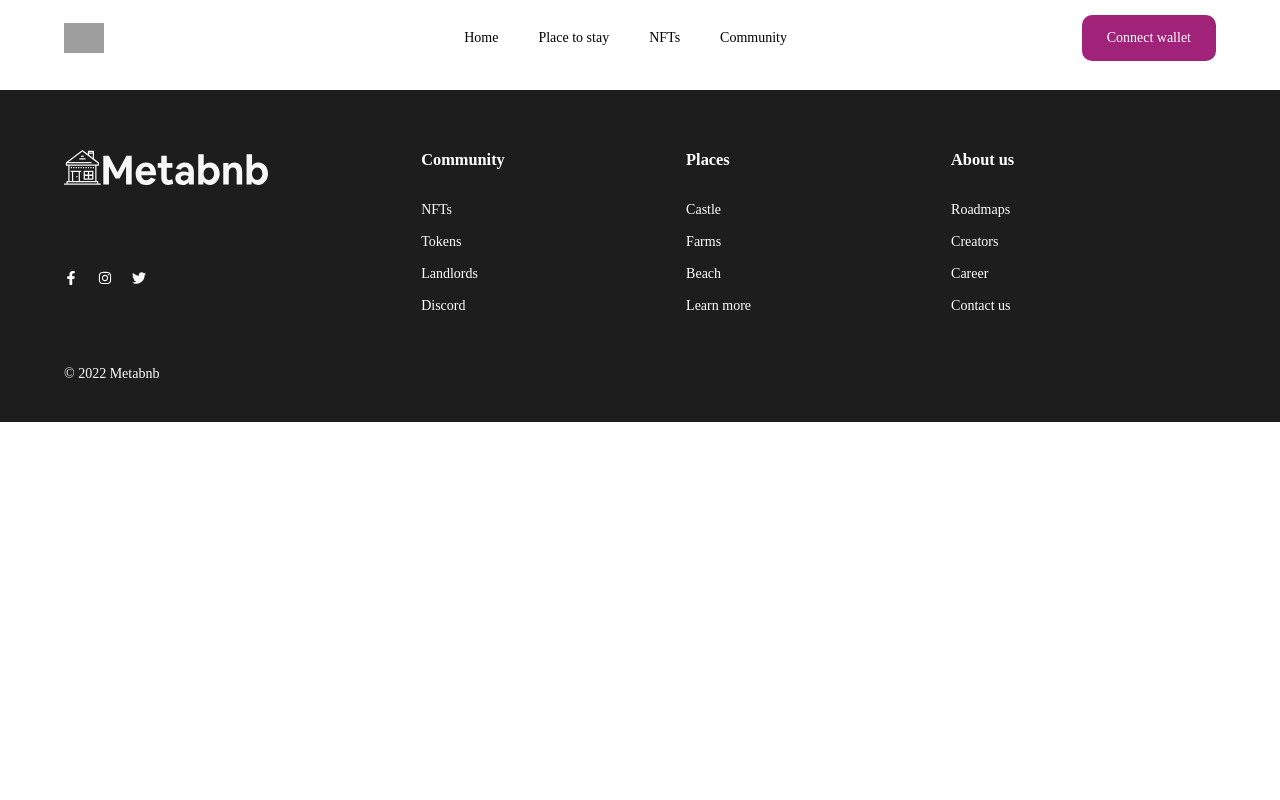
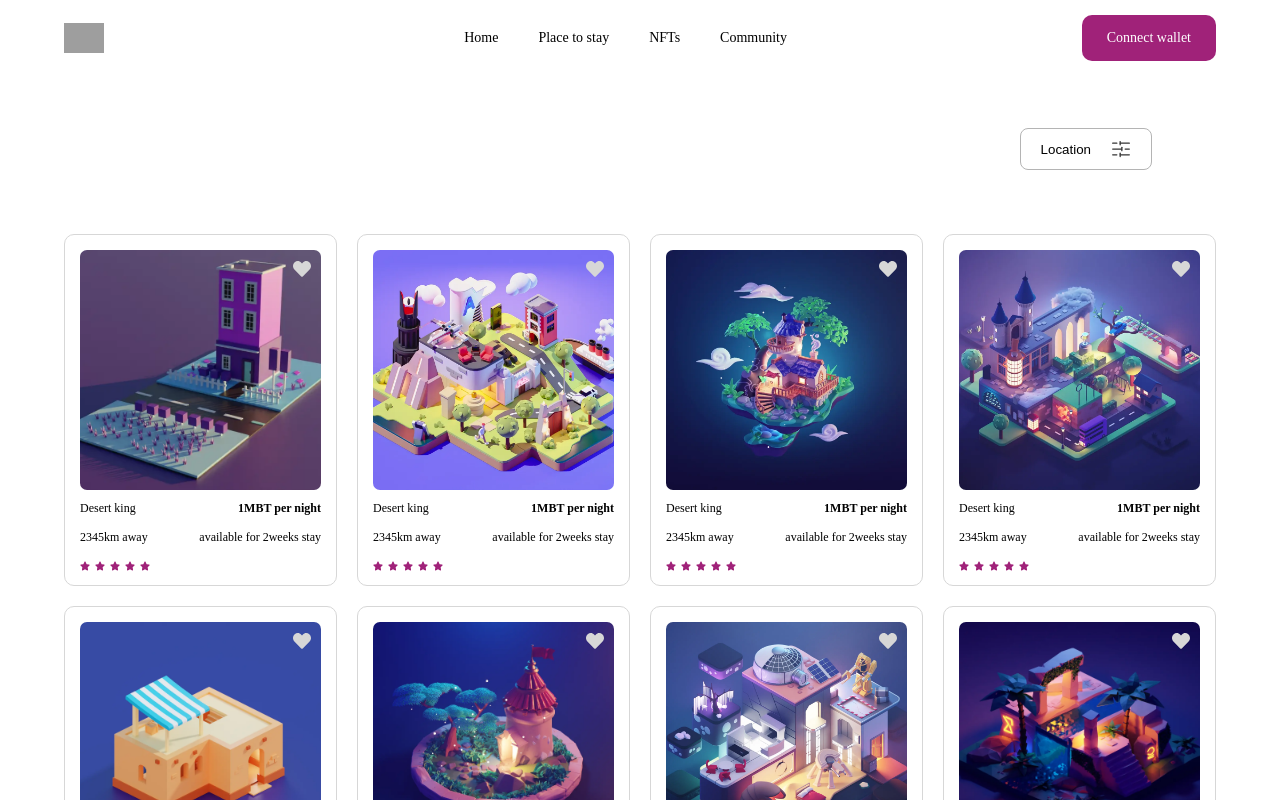
Before and after one commit to abel-otegbola/hng9-Metabnb, a React (Create React App) app: page /places in a window 1280 px wide. Shown: the top 800 px of the page. Built offline with nearby package versions, Linux system fonts and the light colour scheme; grey boxes are pictures that could not be loaded.

Commit message:
feat: create places page

```diff
--- a/src/App.js
+++ b/src/App.js
@@ -5,6 +5,7 @@ import Footer from "./components/footer/footer";
 
 import Navbar from "./components/navbar/navbar";
 import Home from "./pages/home/home";
+import Places from "./pages/places/places";
 
 function App() {
   return (
@@ -13,6 +14,7 @@ function App() {
         <Navbar />
         <Routes>
           <Route exact path="/" element={<Home />} />
+          <Route exact path="/places" element={<Places />} />
         </Routes>
         <Footer />
       </Router>
--- a/src/components/footer/footer.css
+++ b/src/components/footer/footer.css
@@ -1,5 +1,5 @@
 footer {
-    padding: 2% 5%;
+    padding: 40px 5%;
     background: #1D1D1E;
     color: #fff;
     display: flex;
--- a/src/components/footer/footer.js
+++ b/src/components/footer/footer.js
@@ -24,10 +24,10 @@ const Footer = () => {
 
             <ul>
                 <h3>Places</h3>
-                <li><a href="/">Castle</a></li>
-                <li><a href="/">Farms</a></li>
-                <li><a href="/">Beach</a></li>
-                <li><a href="/">Learn more</a></li>
+                <li><a href="/places">Castle</a></li>
+                <li><a href="/places">Farms</a></li>
+                <li><a href="/places">Beach</a></li>
+                <li><a href="/places">Learn more</a></li>
             </ul>
 
             <ul>
--- a/src/components/navbar/navbar.js
+++ b/src/components/navbar/navbar.js
@@ -24,7 +24,7 @@ const Navbar = () => {
             <nav className={(menuToggle) ? "active" : ""}>
                 <div className="nav-menu">
                     <a href="/">Home</a>
-                    <a href="/">Place to stay</a>
+                    <a href="/places">Place to stay</a>
                     <a href="/">NFTs</a>
                     <a href="/">Community</a>
                 </div>
--- a/src/components/project/project.css
+++ b/src/components/project/project.css
@@ -3,7 +3,7 @@
     padding-bottom: 10px;
     border: 1px solid #d7d7d7;
     border-radius: 10px;
-    margin: 5px 0;
+    margin: 0;
     overflow: hidden;
     position: relative;
 }
@@ -20,10 +20,16 @@
     font-size: 18px;
     color: #D7D7D7;
 }
+.project .heart.liked {
+    color: red;
+}
 .project .info {
     display: flex;
     justify-content: space-between;
     font-size: 12px;
+}
+.project .info p {
+    line-height: 5px;
 }
 .project .info:nth-child(1) p:nth-child(2) {
     font-weight: bold;
@@ -31,6 +37,9 @@
 .project .info:nth-child(2) p:nth-child(1) {
     margin-right: 5px;
 }
+.project .star-rating {
+    margin-top: 7px;
+}
 .project svg {
     color: #A02279;
     font-size: 10px;
--- a/src/components/project/project.js
+++ b/src/components/project/project.js
@@ -2,6 +2,7 @@ import "./project.css";
 import { FaHeart, FaStar } from "react-icons/fa";
 
 const Project = ({ project }) => {
+
     return (
         <div className="project">
             <img src={project.img} alt="project" />
--- /dev/null
+++ b/src/pages/places/places.css
@@ -0,0 +1,34 @@
+.places {
+    margin-top: 10%;
+}
+.categories {
+    padding: 0 10% 0 5%;
+    display: flex;
+    justify-content: flex-end;
+}
+.categories button {
+    padding: 10px 20px;
+    display: flex;
+    align-items: center;
+    background-color: #fff;
+    border: 1px solid #B4B4B4;
+    border-radius: 8px;
+}
+.categories button img {
+    margin-left: 20px;
+}
+.places--list {
+    padding: 5%;
+}
+.places--list .projects {
+    display: grid;
+    grid-gap: 20px;
+    grid-template-columns: repeat(auto-fit, minmax(250px, 1fr));
+    grid-auto-flow: dense;
+}
+
+@media (max-width: 769px) {
+    .places {
+        margin-top: 100px;
+    }
+}
--- /dev/null
+++ b/src/pages/places/places.js
@@ -0,0 +1,27 @@
+import Project from "../../components/project/project";
+import { projects } from "../../data/projects";
+import "./places.css";
+import filterIcon from "../../imgs/filter.svg"
+
+const Places = () => {
+    return (
+        <div className="places">
+            <div className="categories">
+                <button>Location <img src={filterIcon} alt="filter icon" width="20px" /></button>
+            </div>
+            <div className="places--list">
+                <div className="projects">
+                    {
+                        projects.map(project => {
+                            return (
+                                <Project project={project} key={project.id} />
+                            )
+                        })
+                    }
+                </div>
+            </div>
+        </div>
+    )
+}
+
+export default Places;
```
Also changed, not shown: src/imgs/Vector.svg (added), src/imgs/filter.svg (added).
